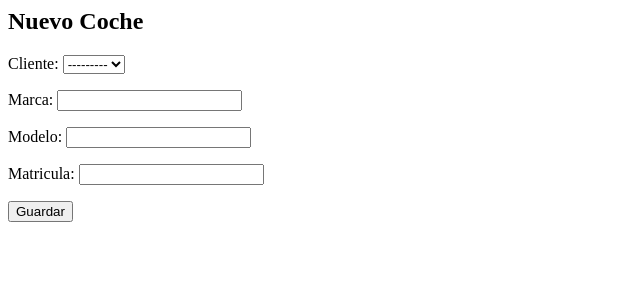
After one commit to VictorGarciaCrespo/Arquitectura-Software-Taller-Coches, a Django app: page /gestion/coches/nuevo/ in a window 1280 px wide. The commit adds this page. Shown: the top 300 px of the page, without its empty margins (0-640 px from the left). Run offline with Django 5.2, Linux system fonts and the light colour scheme; data that the repository does not hold is empty.

Commit message:
practica6

```diff
--- /dev/null
+++ b/taller_coches/app_gestion_taller/forms.py
@@ -0,0 +1,22 @@
+from django import forms
+from .models import Cliente, Coche, Servicio, CocheServicio
+
+class ClienteForm(forms.ModelForm):
+    class Meta:
+        model = Cliente
+        fields = '__all__'
+
+class CocheForm(forms.ModelForm):
+    class Meta:
+        model = Coche
+        fields = '__all__'
+
+class ServicioForm(forms.ModelForm):
+    class Meta:
+        model = Servicio
+        fields = '__all__'
+
+class CocheServicioForm(forms.ModelForm):
+    class Meta:
+        model = CocheServicio
+        fields = '__all__'
--- a/taller_coches/app_gestion_taller/urls.py
+++ b/taller_coches/app_gestion_taller/urls.py
@@ -1,6 +1,6 @@
 
 from django.urls import path
-from .views import lista_clientes, detalle_cliente, registrar_cliente, registrar_coche, registrar_servicio, buscar_coche_por_matricula ,buscar_coches_cliente, buscar_servicios_de_coche, buscar_servicios_cliente
+from .views import lista_clientes, detalle_cliente, registrar_cliente, registrar_coche, registrar_servicio, buscar_coche_por_matricula ,buscar_coches_cliente, buscar_servicios_de_coche, buscar_servicios_cliente, nuevo_cliente, nuevo_coche, nuevo_servicio, nuevo_cocheServicio
 
 
 urlpatterns = [
@@ -13,4 +13,8 @@ urlpatterns = [
     path('clientes/<int:cliente_id>/coches/', buscar_coches_cliente, name='buscar_coches_de_cliente'),
     path('coches/<int:coche_id>/servicios/', buscar_servicios_de_coche, name='buscar_servicios_de_coche'),
     path('clientes/<int:cliente_id>/servicios/', buscar_servicios_cliente, name='buscar_servicios_cliente'),
+    path('clientes/nuevo/', nuevo_cliente, name='nuevo_cliente'),
+    path('coches/nuevo/', nuevo_coche, name='nuevo_coche'),
+    path('servicios/nuevo/', nuevo_servicio, name='nuevo_servicio'),
+    path('cocheservicio/nuevo/', nuevo_cocheServicio, name='nuevo_cocheServicio'),
 ]
--- a/taller_coches/app_gestion_taller/views.py
+++ b/taller_coches/app_gestion_taller/views.py
@@ -1,9 +1,10 @@
-from django.shortcuts import render
+from django.shortcuts import render, redirect
 from django.http import JsonResponse
 from django.views.decorators.csrf import csrf_exempt
 from django.utils.decorators import method_decorator
 import json
 from .models import Cliente, Coche, Servicio, CocheServicio
+from .forms import ClienteForm, CocheForm, ServicioForm, CocheServicioForm
 
 def lista_clientes(request):
     #clientes = list(Cliente.objects.values("id", "nombre", "telefono", "email"))
@@ -192,3 +193,48 @@ def buscar_servicios_cliente(request, cliente_id):
         return JsonResponse(respuesta)
     except Cliente.DoesNotExist:
         return JsonResponse({"error": "Cliente no encontrado"}, status=404)
+
+
+
+def nuevo_cliente(request):
+    if request.method == 'POST':
+        form = ClienteForm(request.POST)
+        if form.is_valid():
+            form.save()
+            return redirect('lista_clientes')
+    else:
+        form = ClienteForm()
+    return render(request, 'formulario.html', {'form': form, 'titulo': 'Nuevo Cliente'})
+
+
+def nuevo_coche(request):
+    if request.method == 'POST':
+        form = CocheForm(request.POST)
+        if form.is_valid():
+            form.save()
+            return redirect('lista_clientes')
+    else:
+        form = CocheForm()
+    return render(request, 'formulario.html', {'form': form, 'titulo': 'Nuevo Coche'})
+
+
+def nuevo_servicio(request):
+    if request.method == 'POST':
+        form = ServicioForm(request.POST)
+        if form.is_valid():
+            form.save()
+            return redirect('lista_clientes')
+    else:
+        form = ServicioForm()
+    return render(request, 'formulario.html', {'form': form, 'titulo': 'Nuevo Servicio'})
+
+
+def nuevo_cocheServicio(request):
+    if request.method == 'POST':
+        form = CocheServicioForm(request.POST)
+        if form.is_valid():
+            form.save()
+            return redirect('lista_clientes')
+    else:
+        form = CocheServicioForm()
+    return render(request, 'formulario.html', {'form': form, 'titulo': 'Nuevo Coche Servicio'})
--- a/taller_coches/templates/app_gestion_taller/lista_clientes.html
+++ b/taller_coches/templates/app_gestion_taller/lista_clientes.html
@@ -24,8 +24,10 @@
                 <td>{{ cliente.telefono }}</td>
                 <td>{{ cliente.email }}</td>
             </tr>
+
             {% endfor %}
         </tbody>
     </table>
+    <a href="{% url 'nuevo_cliente' %}">Añadir nuevo cliente</a>
 </body>
 </html>
--- /dev/null
+++ b/taller_coches/templates/formulario.html
@@ -0,0 +1,8 @@
+{% block content %}
+  <h2>{{ titulo }}</h2>
+  <form method="post">
+    {% csrf_token %}
+    {{ form.as_p }}
+    <button type="submit">Guardar</button>
+  </form>
+{% endblock %}
```
